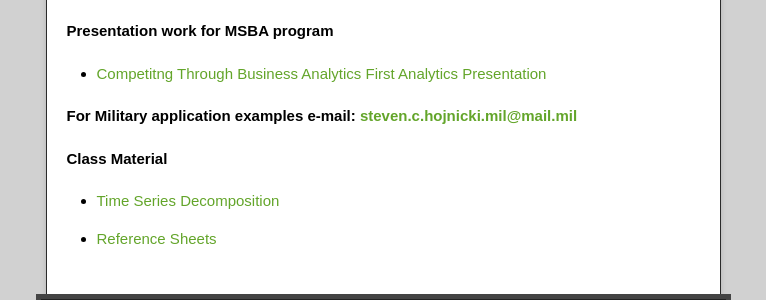
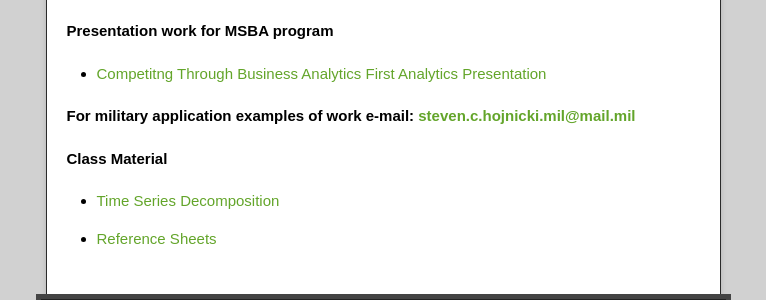
Before and after one commit to Hojnicki/hojnicki.github.io, a Jekyll site: the page built from index.md, in a window 1280 px wide. Shown: the part 1173-1473 px from the top of the page, without its empty margins (257-1023 px from the left). Built offline with Jekyll 4.4.1, drawn with Linux system fonts in a browser that asks for light colours; our own code applies the rules of GitHub Pages for plain Markdown files.

Commit message:
Update index.md

```diff
--- a/index.md
+++ b/index.md
@@ -23,7 +23,7 @@ description: Professional Portfolio: Python and R
 
 - [Competitng Through Business Analytics First Analytics Presentation](/CTBAAnalyticsPresentation/index.md)
 
-<b> For Military application examples e-mail: <a href="mailto:steven.c.hojnicki.mil@mail.mil">steven.c.hojnicki.mil@mail.mil</a></b>
+<b> For military application examples of work e-mail: <a href="mailto:steven.c.hojnicki.mil@mail.mil">steven.c.hojnicki.mil@mail.mil</a></b>
 
 <b> Class Material </b>
 
```
